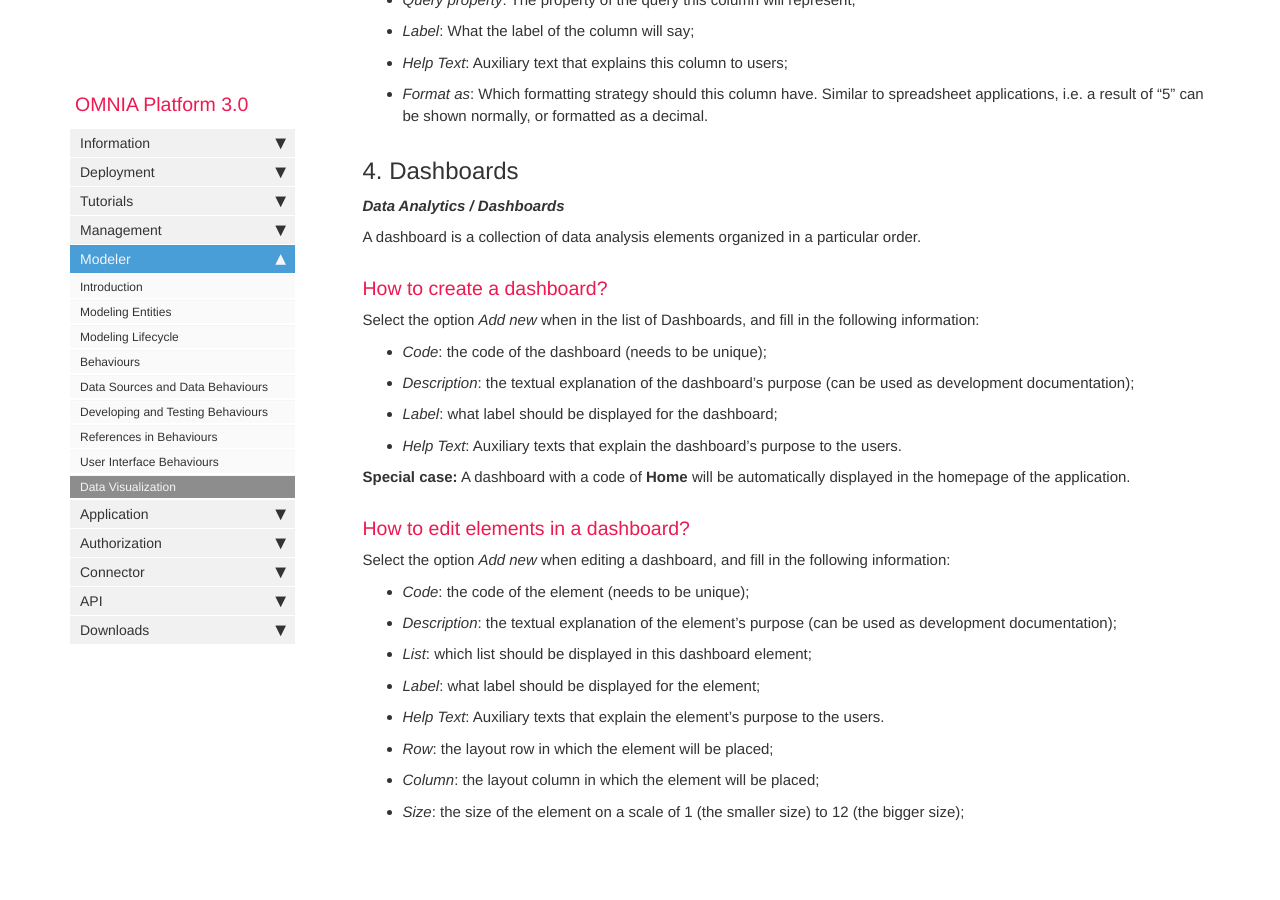
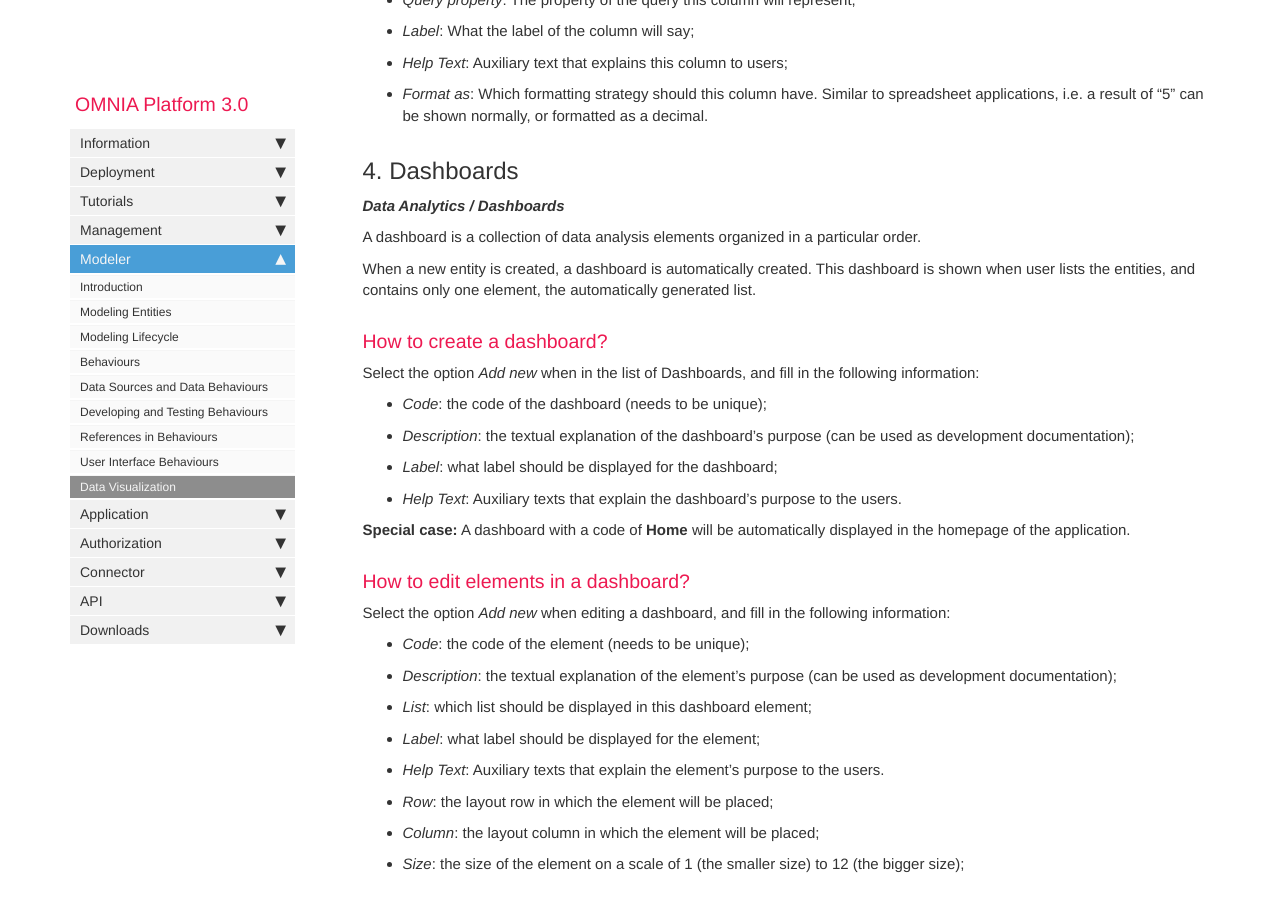
Before and after one commit to daniel8lopes/omnia3, a Jekyll site: the page built from docs/pages/omnia3/Modeler/omnia3_modeler_datavisualization.md, in a window 1280 px wide and 900 px high, scrolled down 2295 px. Built offline with Jekyll 4.4.1, drawn with Linux system fonts in a browser that asks for light colours; nearby versions of some CDN libraries; comment, search, counter and statistics services are not loaded.

Commit message:
Update omnia3_modeler_datavisualization.md

```diff
--- a/docs/pages/omnia3/Modeler/omnia3_modeler_datavisualization.md
+++ b/docs/pages/omnia3/Modeler/omnia3_modeler_datavisualization.md
@@ -83,6 +83,8 @@ __*Data Analytics / Dashboards*__
 
 A dashboard is a collection of data analysis elements organized in a particular order.
 
+When a new entity is created, a dashboard is automatically created. This dashboard is shown when user lists the entities, and contains only one element, the automatically generated list.
+
 ### How to create a dashboard?
 
 Select the option _Add new_ when in the list of Dashboards, and fill in the following information:
```
